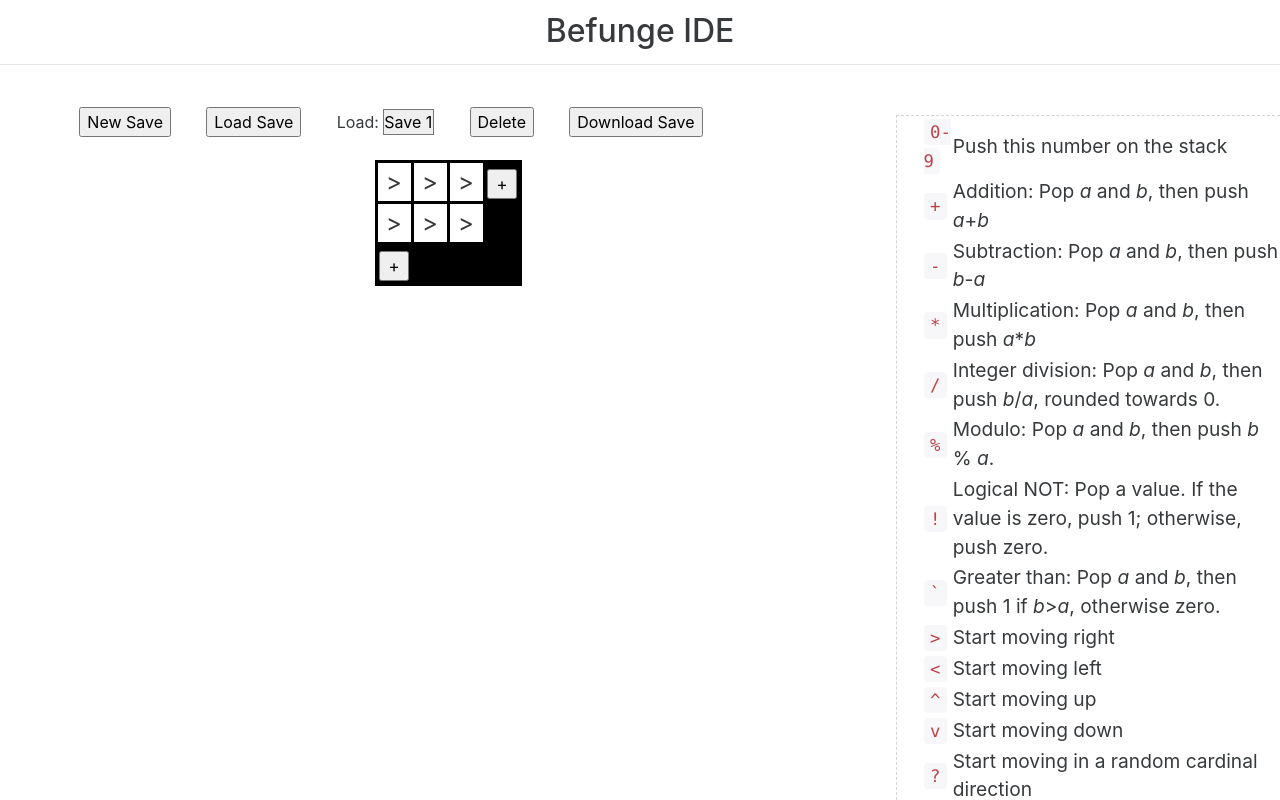
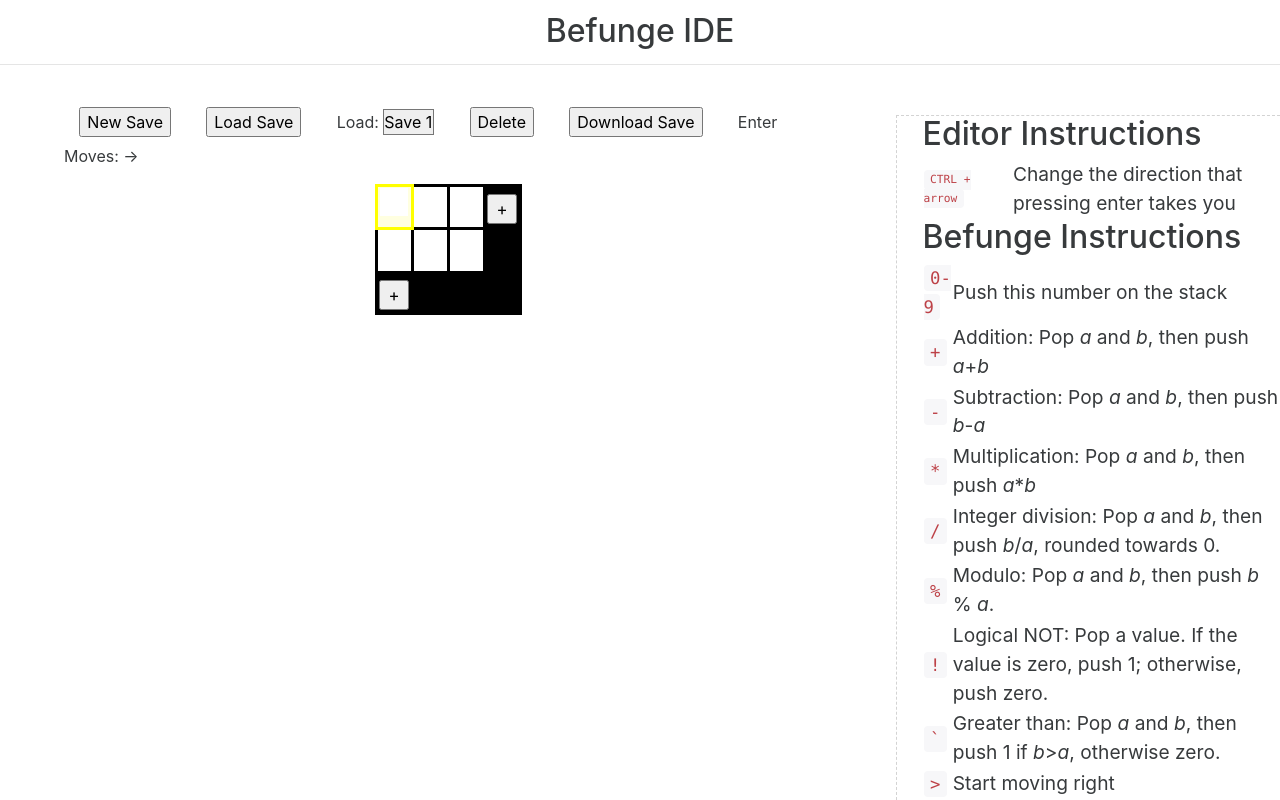
Before and after one commit to Kunc0/BefungeIDE, a plain HTML site: page index.html in a window 1280 px wide. Drawn offline with Linux system fonts and the light colour scheme.

Commit message:
Default "Enter" movement based on Ctrl+Arrow.

```diff
--- a/index.html
+++ b/index.html
@@ -34,6 +34,9 @@
             </span>
             <button>Delete</button>
             <button>Download Save</button>
+            <span id="default_move">
+                Enter Moves: &#8594;
+            </span>
         </div>
         <table id="befunge_code">
             <tr>
@@ -58,6 +61,14 @@
         </table>
     </div>
     <div id="instructions">
+        <h2>Editor Instructions</h2>
+        <table>
+            <tr>
+                <td width="25%" style="font-size: 0.65em"><code>CTRL + arrow</code></td>
+                <td width="75%">Change the direction that pressing enter takes you</td>
+            </tr>
+        </table>
+        <h2>Befunge Instructions</h2>
         <table>
             <tbody><tr>
                 <td width="5%"><code>0-9</code></td>
@@ -168,7 +179,7 @@
                 <td>End program</td>
             </tr>
             <tr>
-                <td><code>&#9251</code></td>
+                <td><code>&#9251;</code></td>
                 <td>No-op. Does nothing</td>
             </tr>
             </tbody></table>
--- a/js/index.js
+++ b/js/index.js
@@ -9,6 +9,15 @@ var movements = {
     39: [1, 0],
     40: [0, 1]
 };
+var movement_chars = {
+    37: "&#8592;",
+    38: "&#8593;",
+    39: "&#8594;",
+    40: "&#8595;"
+};
+
+// this movement happens on enter (default is right)
+var default_movement = 39;
 
 var colours = {
     "SELECTED": {'border-color': 'yellow', 'background': '#ffffe0'},
@@ -40,20 +49,33 @@ function cell_click(){
 }
 
 function arrow_press(code){
+    if (code) {
         find_at_coords().css(colours["DEFAULT"]);
         // Iterate through dimensions
-    for (var x = 0; x < 2; x += 1){
+        for (var x = 0; x < 2; x += 1) {
             selected_index[x] += movements[code][x];
             // -2 : -1 for the controls, -1 for the change from length to index
             if (selected_index[x] == -1) selected_index[x] = dimensions[x] - 2;
             if (selected_index[x] == dimensions[x] - 1) selected_index[x] = 0;
         }
+    }
     find_at_coords().css(colours["SELECTED"]);
+    find_at_coords().find('textarea').eq(0).select();
 }
 
 function keypress(event){
     if (event.which in movements){
+        if (event.ctrlKey){
+            default_movement = event.which;
+            var default_html = "Enter Moves: " + movement_chars[event.which];
+            $('#default_move').html(default_html);
+        } else{
             arrow_press(event.which);
+            event.preventDefault();
+        }
+    }
+    if (event.which == 13){
+        arrow_press(default_movement);
         event.preventDefault();
     }
 }
@@ -65,8 +87,10 @@ function ready(){
     }
     window.addEventListener('keydown', keypress);
 
-    get_program_cells().html(">");
+    get_program_cells().html("<textarea class='hidden_input' maxlength='1'></textarea>");
 
-    $('.control').html("<button class='btn-sml'>+</button>")
+    $('.control').html("<button class='btn-sml'>+</button>");
+
+    arrow_press(false);
 }
 $(document).ready(ready);
```
Lines whose indentation alone changed are shown as unchanged.
